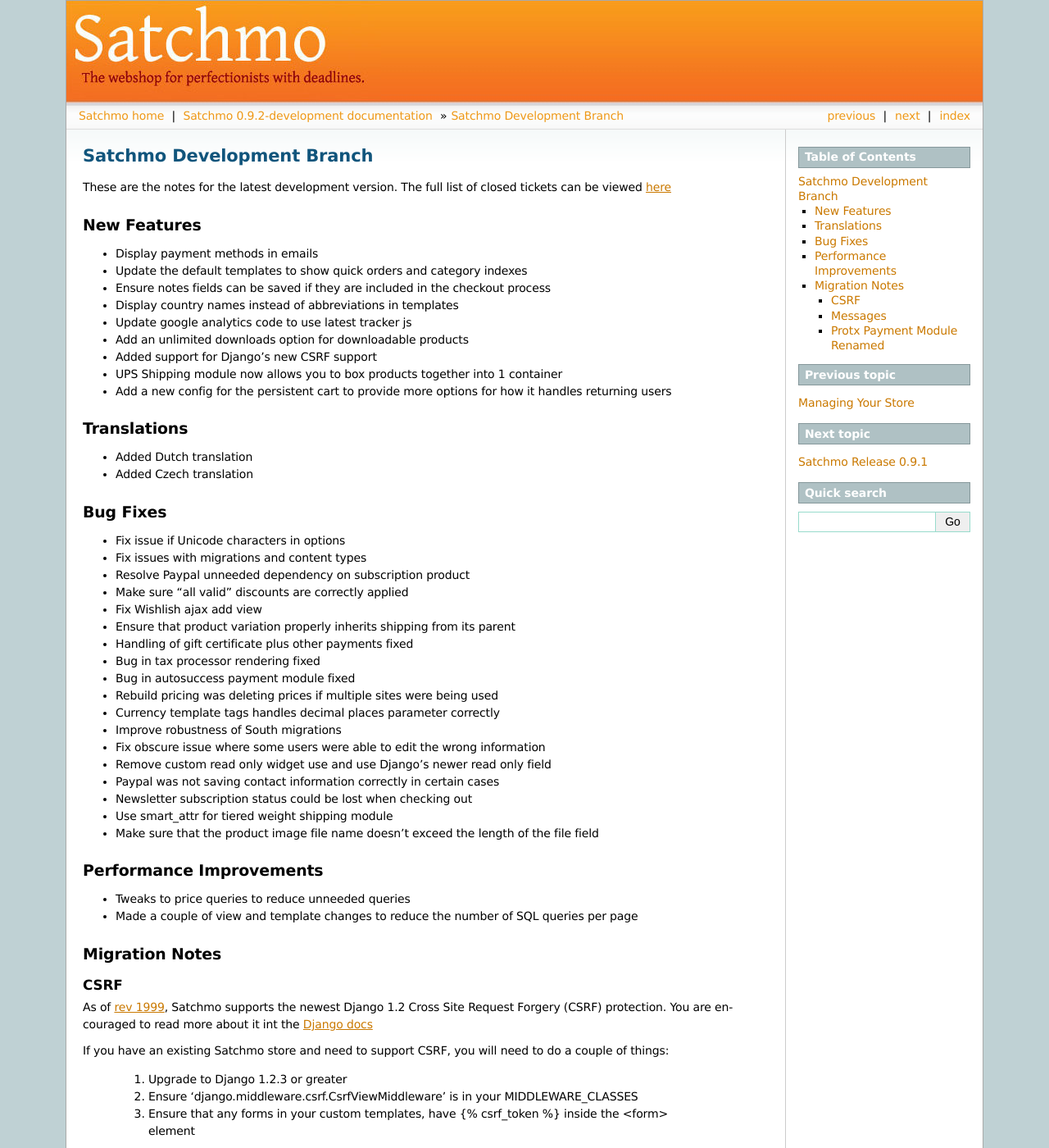
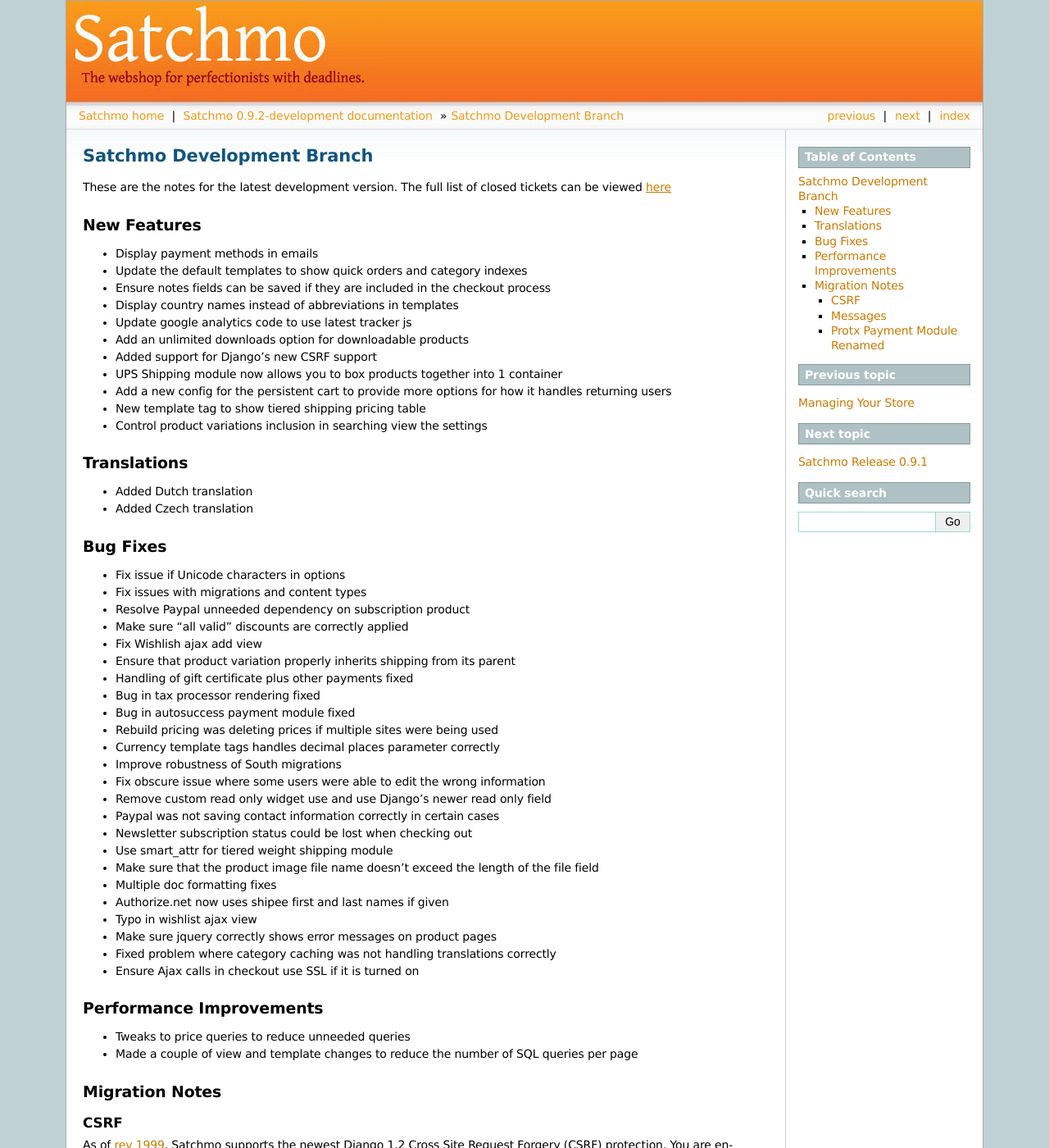
Before and after one commit to opencoca/WEB-Satchmo, a Sphinx documentation site: the page built from docs/release-notes-0-9-2.txt, in a window 1280 px wide and 1400 px high. Shown: the whole window at 82% size. Built offline with Sphinx 7.4.7, drawn with Linux system fonts in a browser that asks for light colours; pages that are not in the unit, such as notebooks, are missing from menus.

Commit message:
Updating docs with references to Sorl versions. Also updating release notes withsome of the latest changes.

```diff
--- a/docs/new_installation.txt
+++ b/docs/new_installation.txt
@@ -83,11 +83,9 @@
 
 #. Install sorl-thumbnail:
 
-   - Check out from source::
+   - Using pip::
 
-       hg clone https://sorl-thumbnail.googlecode.com/hg/ sorl-thumbnail
-       cd /path/to/sorl-thumbnail
-       python setup.py install
+       pip install sorl-thumbnail==3.2.5
 
 #. Install signals-ahoy:
 
--- a/docs/release-notes-0-9-2.txt
+++ b/docs/release-notes-0-9-2.txt
@@ -16,6 +16,8 @@
 - Added support for Django's new CSRF support
 - UPS Shipping module now allows you to box products together into 1 container
 - Add a new config for the persistent cart to provide more options for how it handles returning users
+- New template tag to show tiered shipping pricing table
+- Control product variations inclusion in searching view the settings
 
 Translations
 ------------
@@ -42,6 +44,12 @@
 - Newsletter subscription status could be lost when checking out
 - Use smart_attr for tiered weight shipping module
 - Make sure that the product image file name doesn't exceed the length of the file field
+- Multiple doc formatting fixes
+- Authorize.net now uses shipee first and last names if given
+- Typo in wishlist ajax view
+- Make sure jquery correctly shows error messages on product pages
+- Fixed problem where category caching was not handling translations correctly
+- Ensure Ajax calls in checkout use SSL if it is turned on
 
 Performance Improvements
 ------------------------
--- a/docs/requirements.txt
+++ b/docs/requirements.txt
@@ -20,7 +20,10 @@
 - Satchmo's thumbnail capability is very robust and utilizes the following packages:
 
   - `Python Imaging Library`_
-  - `Sorl Thumbnails`_
+  - Sorl Thumbnails
+
+  .. warning::
+    You must use Sorl Thumbnails version 3.2.5 with Satchmo.
 
 - In order to securely store sensitive information, you will need:
 
```
Also changed, not shown: other parts of docs/requirements.txt (+0 -1 lines), 1 other file.
